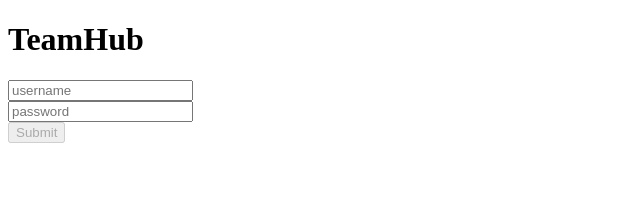
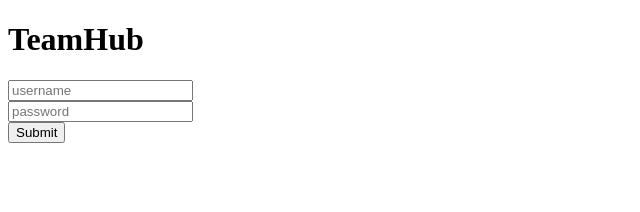
Before and after one commit to hussienmousa128/teamhub, an Angular app: page /login in a window 1280 px wide. Shown: the top 212 px of the page, without its empty margins (0-640 px from the left). Built offline with nearby package versions, Linux system fonts and the light colour scheme.

Commit message:
3.5.3 disable login during submit

```diff
--- a/src/app/features/auth/pages/login/login.html
+++ b/src/app/features/auth/pages/login/login.html
@@ -11,5 +11,5 @@
         الرجاء ملئ الحقل المطلوب
       </span>
   </div>
-  <button type="submit" [disabled]="form.invalid"> Submit</button>
+  <button type="submit" [disabled]="isSubmitting"> {{ isSubmitting ? 'Submitting...' : 'Submit' }}</button>
 </form>
--- a/src/app/features/auth/pages/login/login.ts
+++ b/src/app/features/auth/pages/login/login.ts
@@ -1,6 +1,7 @@
 import { CommonModule } from '@angular/common';
 import { Component } from '@angular/core';
 import { FormControl, FormGroup, ReactiveFormsModule, Validators } from '@angular/forms';
+import { timeout } from 'rxjs';
 
 
 
@@ -12,15 +13,27 @@ import { FormControl, FormGroup, ReactiveFormsModule, Validators } from '@angula
   styleUrl: './login.scss',
 })
 export class Login {
+  isSubmitting : boolean = false;
 form = new FormGroup({
   username: new FormControl ('',Validators.required),
   password: new FormControl ('',Validators.required)
 });
 onSubmit(){
+  if (this.isSubmitting) return;
+
   if (this.form.invalid){
     this.form.markAllAsTouched();
     return;
   }
+
+  this.isSubmitting = true;
   console.log(this.form.value);
+
+  setTimeout(()=>{
+    this.isSubmitting = false;
+  },1000);
+
+
+
 }
 }
```
